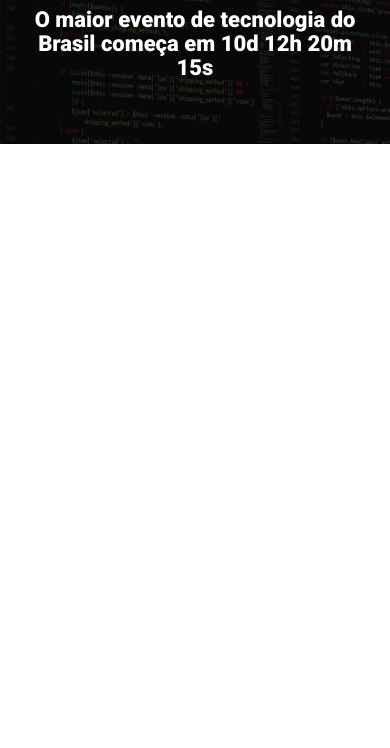
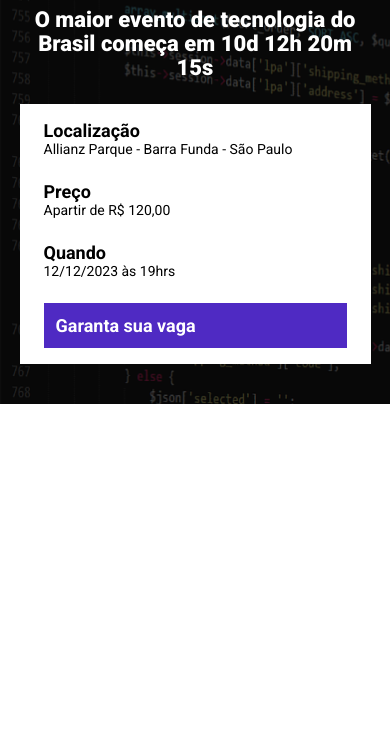
Before and after one commit to lutie0920/ebac_tech_talks, a website built with Parcel: page src/index.html in a window 390 px wide. Shown: the part 96-844 px from the top of the page. Built offline with nearby package versions, Linux system fonts and the light colour scheme.

Commit message:
criando o info bar

```diff
--- a/src/index.html
+++ b/src/index.html
@@ -17,6 +17,25 @@
             <p class="hero__text">
                 O maior evento de tecnologia do Brasil começa em 10d 12h 20m 15s
             </p>
+            <div class="infos-bar">
+                <ul class="infos-bar__infos">
+                    <li class="infos-bar__infos__item">
+                    <b>Localização</b>
+                        Allianz Parque - Barra Funda - São Paulo
+                    </li>
+                    <li class="infos-bar__infos__item">
+                        <b>Preço</b>
+                        Apartir de R$ 120,00
+                    </li>
+                    <li class="infos-bar__infos__item">
+                        <b>Quando</b>
+                        12/12/2023 às 19hrs
+                    </li>
+                </ul>
+                <a href="#" class="button button--primary">
+                    Garanta sua vaga
+                </a>
+            </div>
         </div>
     </header>
     <script src="scripts/main.js"></script>
--- a/src/styles/_hero.scss
+++ b/src/styles/_hero.scss
@@ -26,7 +26,6 @@
         margin-bottom: 64px;
         font-size: 40px;
         line-height: 56px;
-        color: #fff;
         font-weight: 800;
         text-align: center;
     }
--- /dev/null
+++ b/src/styles/components/_buttons.scss
@@ -0,0 +1,23 @@
+.button{
+    padding: 12px;
+    font-size: 18px;
+    font-weight: bold;
+    text-decoration: none;
+    text-align: center;
+    white-space: nowrap;
+
+    &--primary{
+        color: #fff;
+        background-color: #4f2AC3
+    }
+
+    @media(max-width: 640px){
+        display: block;
+        width: 100%;
+    }
+
+    @media(max-width: 1024px){
+        display: flex;
+        align-items: center;
+    }
+}
--- /dev/null
+++ b/src/styles/components/_infos_bar.scss
@@ -0,0 +1,40 @@
+.infos-bar{
+    padding: 16px 24px;
+    background-color: #fff;
+    display: flex;
+    justify-content: space-between;
+
+    &__infos{
+        display: flex;
+        gap: 40px;
+
+        &__item{
+            font-size: 14px;
+            color: #000;
+
+            b{
+                color: #000;
+                font-size: 18px;
+                display: block;
+            }
+        }
+    }
+
+    @media(max-width: 640px){
+        display: block;
+
+        &__infos{
+            display: block;
+
+            &__item{
+                margin-bottom: 24px;
+            }
+        }
+    }
+
+    @media(max-width: 1024px){
+        &__infos{
+            gap: 16px;
+        }
+    }
+}
--- a/src/styles/main.scss
+++ b/src/styles/main.scss
@@ -1,4 +1,6 @@
 @use 'hero';
+@use 'components/infos_bar.scss';
+@use 'components/buttons.scss';
 
 *{
     margin: 0;
@@ -6,6 +8,7 @@
     box-sizing: border-box;
     font-family: 'Roboto', sans-serif;
     color: #fff;
+    list-style: none;
 }
 
 .container{
```
